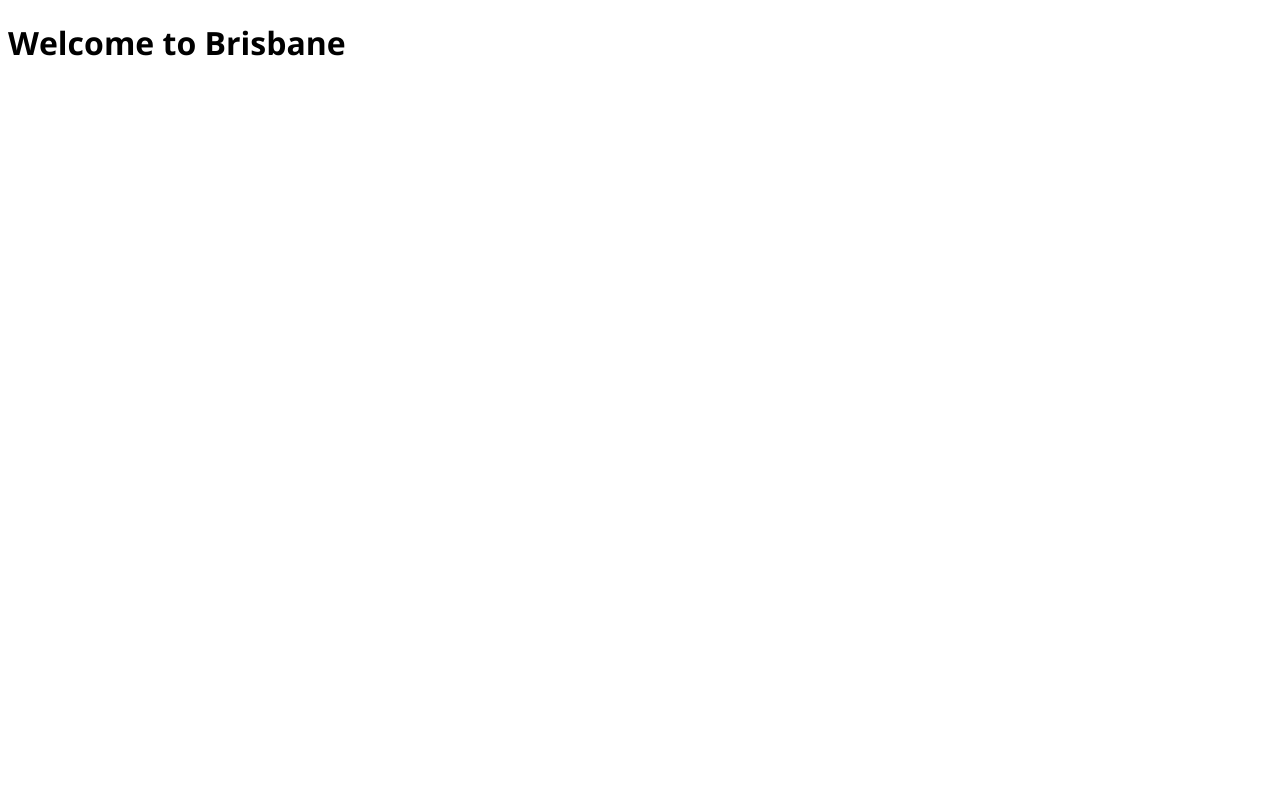
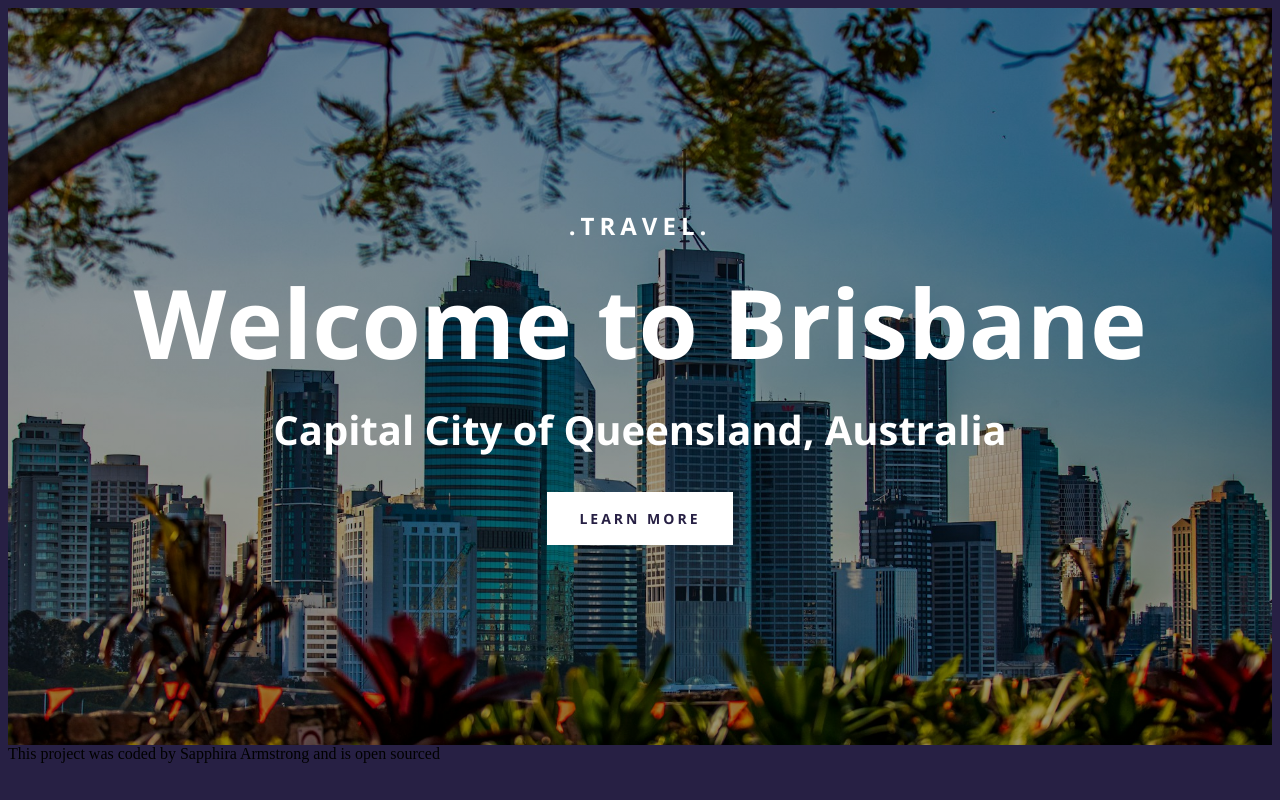
Before and after one commit to sm-armstrong/travel-project, a plain HTML site: page index.html in a window 1280 px wide. Drawn offline with nearby package versions, Linux system fonts and the light colour scheme.

Commit message:
Added the header of the landing page

```diff
--- a/index.html
+++ b/index.html
@@ -10,9 +10,18 @@
     <title>Welcome to Brisbane</title>
 </head>
 <body>
-    <h1 class="open-sans-bold">
-        Welcome to Brisbane
-    </h1>
+    <div class="container">
+        <header>
+            <h3 class="open-sans-bold">.TRAVEL.</h3>
+            <h1 class="open-sans-bold">
+                Welcome to Brisbane
+            </h1>
+            <h2 class="open-sans-regular">Capital City of Queensland, Australia</h2>
+            <a class="open-sans-bold" href="#more">Learn more</a>
+        </header>
 
+        <footer>This project was coded by Sapphira Armstrong and is open sourced</footer>
+
+    </div>
 </body>
 </html>
--- a/src/styles.css
+++ b/src/styles.css
@@ -7,3 +7,81 @@
   font-variation-settings:
     "wdth" 100;
 }
+
+.open-sans-regular {
+  font-family: "Open Sans", serif;
+  font-optical-sizing: auto;
+  font-weight: 400;
+  font-style: normal;
+  font-variation-settings:
+    "wdth" 100;
+}
+
+body {
+  background: #272044;
+}
+
+.container {
+  max-width: 1400px;
+  margin: 0 auto;
+}
+
+header {
+  background-image: linear-gradient(rgba(0, 0, 0, 0.4), rgba(0, 0, 0, 0.4)), url(../images/brisbane.jpg);
+  background-repeat: no-repeat;
+  background-size: cover;
+  color: white;
+  padding: 200px 0;
+  text-align: center;
+}
+
+header h1 {
+  font-size: 96px;
+  line-height: 1;
+  margin: 30px 0;
+}
+
+header h2 {
+  font-size: 40px;
+  line-height: 1.5;
+  margin: 0;
+}
+
+header h3 {
+  font-size: 24px;
+  line-height: 1.5;
+  letter-spacing: 5px;
+  margin: 0;
+}
+
+header a {
+  background: white;
+  color: #272044;
+  display: inline-block;
+  font-size: 14px;
+  letter-spacing: 3px;
+  line-height: 1.5;
+  margin-top: 32px;
+  padding: 16px 32px;
+  text-align: center;
+  text-decoration: none;
+  text-transform: uppercase;
+}
+
+@media (max-width: 900px) {
+  header {
+    padding: 60px 0;
+  }
+
+  header h1 {
+    font-size: 48px;
+  }
+
+  header h2 {
+    font-size: 20px;
+  }
+
+  header h3 {
+    font-size: 12px;
+  }
+}
```
Also changed, not shown: images/brisbane.jpg (added).
